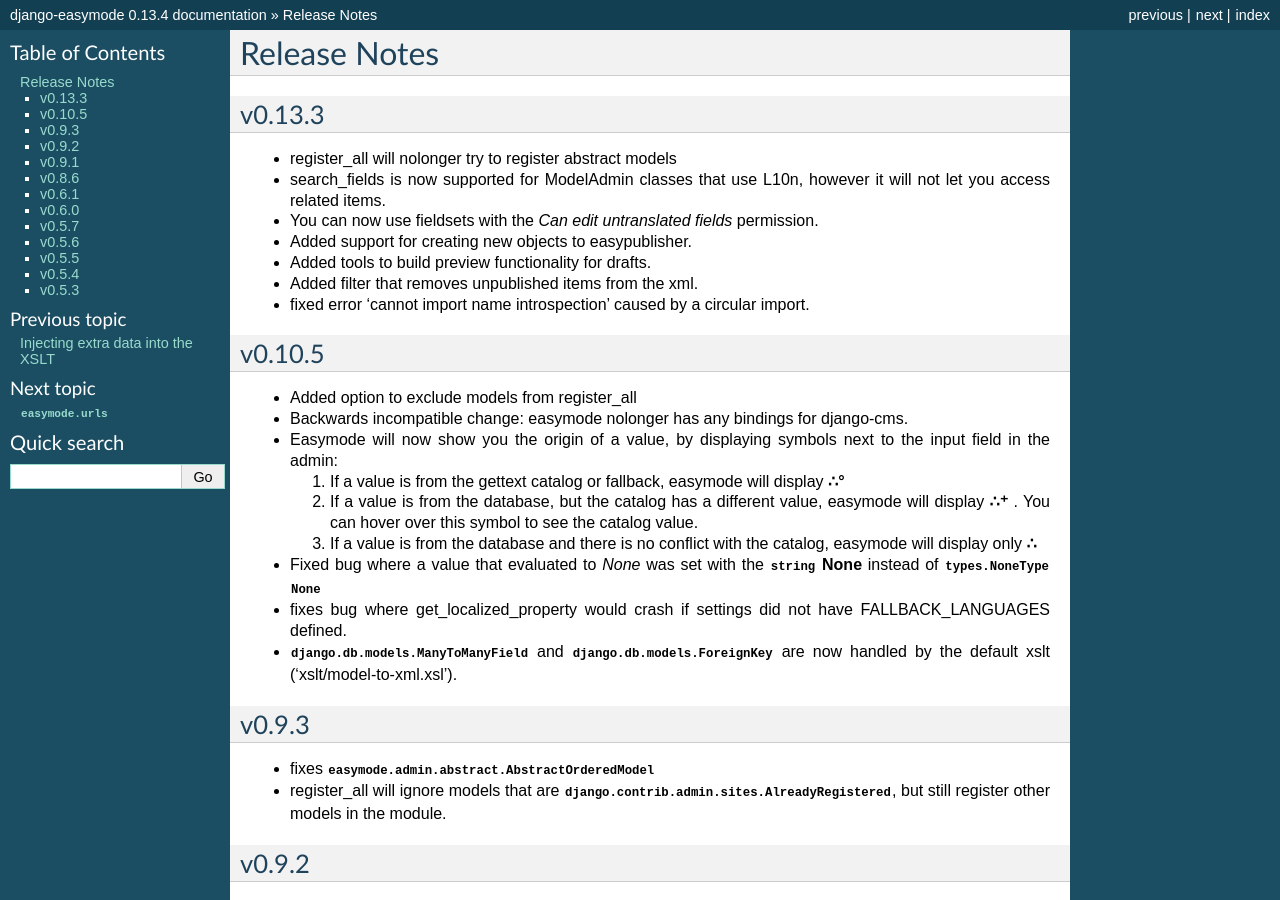
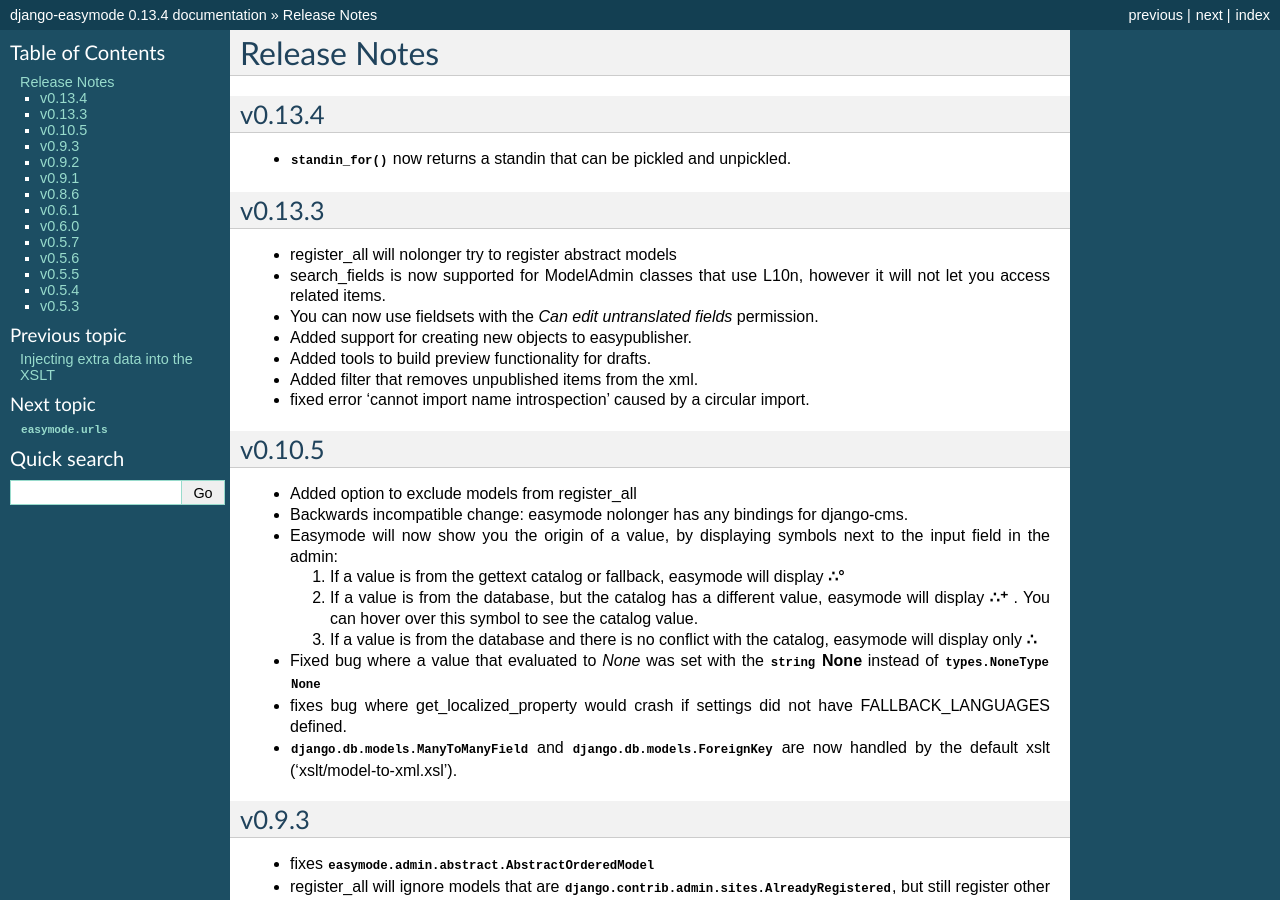
Before and after one commit to specialunderwear/django-easymode, a Sphinx documentation site: the page built from docs/changes.rst, in a window 1280 px wide and 900 px high. Built offline with Sphinx 7.4.7, drawn with Linux system fonts in a browser that asks for light colours.

Commit message:
Added release notes for v0.13.4

```diff
--- a/docs/changes.rst
+++ b/docs/changes.rst
@@ -1,5 +1,11 @@
 Release Notes
 =============
+
+v0.13.4
+-------
+
+- :func:`~easymode.utils.standin.standin_for` now returns a standin that can be
+  pickled and unpickled.
 
 v0.13.3
 -------
```
